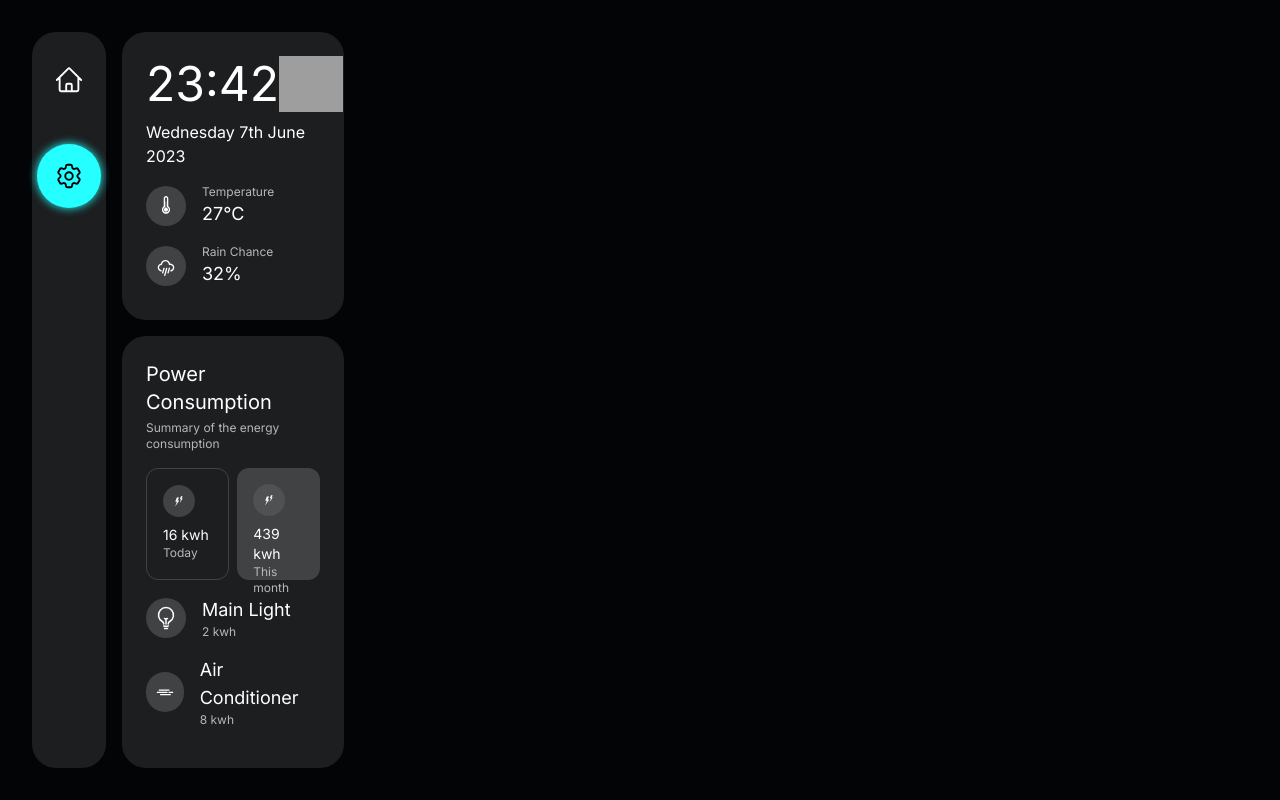
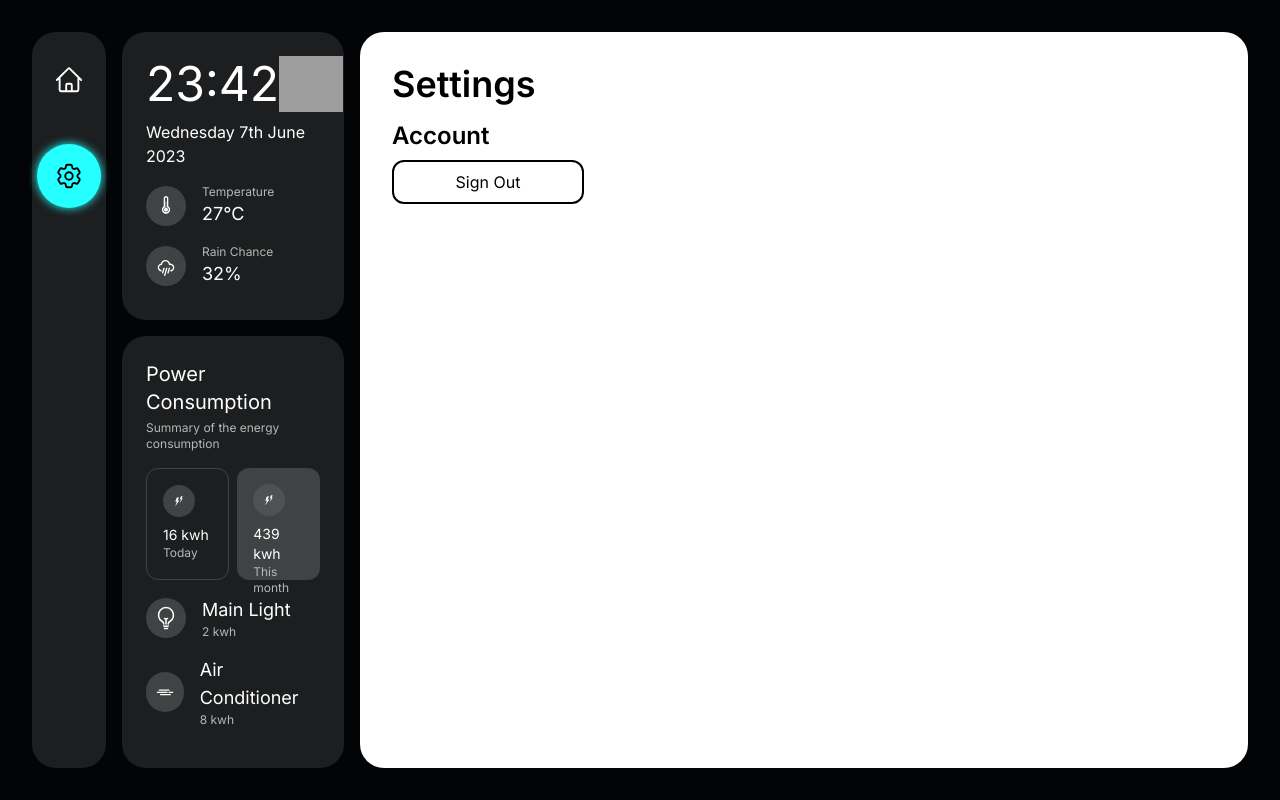
Before and after one commit to ManupaDev/smart-home-ui, a React (Vite) app: page /settings in a window 1280 px wide. Built offline with nearby package versions, Linux system fonts and the light colour scheme; no server answers; sample sign-in values are in the browser's storage; grey boxes are pictures that could not be loaded; what prettier-plugin-tailwindcss would draw is missing.

Commit message:
feat: basic auth scaffold

```diff
--- a/package.json
+++ b/package.json
@@ -12,6 +12,7 @@
     "@heroicons/react": "^2.0.18",
     "clsx": "^1.2.1",
     "dayjs": "^1.11.8",
+    "firebase": "^9.22.2",
     "react": "^18.2.0",
     "react-dom": "^18.2.0",
     "react-icons": "^4.9.0",
--- /dev/null
+++ b/src/contexts/user-context.tsx
@@ -0,0 +1,4 @@
+import { createContext } from "react";
+
+const UserContext = createContext(null);
+export default UserContext;
--- /dev/null
+++ b/src/firebase/auth.ts
@@ -0,0 +1,48 @@
+import { app } from "./init";
+import {
+  getAuth,
+  signInWithPopup,
+  GoogleAuthProvider,
+  signOut,
+  Auth,
+  User,
+} from "firebase/auth";
+
+const auth = getAuth(app);
+const provider = new GoogleAuthProvider();
+
+export const getCurrentUser = async () => {
+  const promisifiedOnAuthStateChanged = (auth: Auth):Promise<User | null> => {
+    return new Promise((resolve, reject) => {
+      auth.onAuthStateChanged((user) => {
+        if (user) {
+          resolve(user);
+        } else {
+          resolve(null);
+        }
+      });
+    });
+  };
+
+  const user = await promisifiedOnAuthStateChanged(auth);
+  return user;
+};
+
+export const signUpUser = async () => {
+  try {
+    const result = await signInWithPopup(auth, provider);
+    return result;
+  } catch (error) {
+    console.log("auth cancelled");
+  }
+};
+
+export const signOutUser = () => {
+  signOut(auth)
+    .then(() => {
+      // Sign-out successful.
+    })
+    .catch((error) => {
+      // An error happened.
+    });
+};
--- /dev/null
+++ b/src/firebase/init.ts
@@ -0,0 +1,17 @@
+// Import the functions you need from the SDKs you need
+import { initializeApp } from "firebase/app";
+// TODO: Add SDKs for Firebase products that you want to use
+// https://firebase.google.com/docs/web/setup#available-libraries
+
+// Your web app's Firebase configuration
+const firebaseConfig = {
+  apiKey: "AIzaSyAS88a53Cfvhj1O9tDKgu-Q1QTNEn9MuEM",
+  authDomain: "stemlink-ee4e7.firebaseapp.com",
+  projectId: "stemlink-ee4e7",
+  storageBucket: "stemlink-ee4e7.appspot.com",
+  messagingSenderId: "196519511175",
+  appId: "1:196519511175:web:0847edbfc9a32cf3332422"
+};
+
+// Initialize Firebase
+export const app = initializeApp(firebaseConfig);
--- a/src/main.tsx
+++ b/src/main.tsx
@@ -3,7 +3,9 @@ import ReactDOM from "react-dom/client";
 import RootLayout from "./pages/layout";
 import HomePage from "./pages/home/page";
 import SettingsPage from "./pages/settings/page";
+import SignInPage from "./pages/auth/sign-in/page";
 import "./index.css";
+import UserContext from "./contexts/user-context";
 
 import {
   createBrowserRouter,
@@ -25,6 +27,10 @@ const router = createBrowserRouter([
       },
     ],
   },
+  {
+    path: "/auth/sign-in",
+    element: <SignInPage />,
+  },
 ]);
 
 ReactDOM.createRoot(document.getElementById("root") as HTMLElement).render(
--- /dev/null
+++ b/src/pages/auth/sign-in/page.tsx
@@ -0,0 +1,38 @@
+import { useNavigate } from "react-router-dom";
+import { signUpUser } from "../../../firebase/auth";
+
+function SignInPage() {
+
+  const navigate = useNavigate();
+
+  const handleSignIn  = async () =>{
+    const result = await signUpUser();
+    if (result?.user) {
+      navigate("/home")
+    }
+  }
+
+  return (
+    <div className="flex min-h-screen items-center justify-center bg-midnight-black">
+      <div className="flex h-96 w-96 flex-col items-center justify-center gap-y-8  rounded-3xl border-black bg-glass_grey p-8">
+        <h1 className="text-4xl font-bold  text-white">SMART HOME UI</h1>
+        <button
+          type="button"
+          onClick={handleSignIn}
+          className="flex items-center gap-x-4 rounded-2xl border border-white bg-white px-6 py-2"
+        >
+          <img
+            src="https://img.icons8.com/color/48/google-logo.png"
+            alt=""
+            className="block h-6 w-6"
+          />
+          <span className="block text-xl font-semibold text-black">
+            Sign In With Google
+          </span>
+        </button>
+      </div>
+    </div>
+  );
+}
+
+export default SignInPage;
--- a/src/pages/layout.tsx
+++ b/src/pages/layout.tsx
@@ -1,9 +1,35 @@
 import { PowerWidget } from "./components/power-widget";
 import { TopWidget } from "./components/top-widget";
 import { Sidebar } from "./components/sidebar";
-import { Outlet } from "react-router-dom";
+import { Outlet, useNavigate } from "react-router-dom";
+import { useEffect, useState } from "react";
+import { getCurrentUser } from "../firebase/auth";
 
 function RootLayout() {
+  const navigate = useNavigate();
+  const [loading, setLoading] = useState(true);
+
+  useEffect(() => {
+    getCurrentUser()
+      .then((user) => {
+        if (!user) {
+          navigate("/auth/sign-in");
+        }
+        setLoading(false);
+      })
+      .catch((error) => {
+        navigate("/auth/sign-in");
+      });
+  }, []);
+
+  if (loading) {
+    return (
+      <div className="flex min-h-screen items-center justify-center bg-midnight-black">
+        <h1 className="text-4xl font-bold  text-white">LOADING...</h1>
+      </div>
+    );
+  }
+
   return (
     <div className="RootLayout grid-cols_1_2_4 grid h-screen gap-x-4 bg-midnight-black px-8 py-8 font-sans">
       <Sidebar />
--- a/src/pages/settings/page.tsx
+++ b/src/pages/settings/page.tsx
@@ -1,5 +1,29 @@
+import { useNavigate } from "react-router-dom";
+import { signOutUser } from "../../firebase/auth";
+
 function SettingsPage() {
-    return ( <div></div> );
+   const navigate = useNavigate();
+    const handleSignOut = async () => {
+    signOutUser();
+    navigate("/auth/sign-in")
+
+  };
+
+  return (
+    <div className="overflow-y-scroll rounded-3xl border-black  bg-white p-8">
+      <h1 className="text-4xl font-semibold text-black">Settings</h1>
+      <div className="mt-4">
+        <h1 className="text-2xl font-semibold text-black">Account</h1>
+        <button
+          type="button"
+          onClick={handleSignOut}
+          className="mt-2 flex w-48 items-center  justify-center gap-x-4 rounded-xl border-2 border-black bg-white px-6 py-2"
+        >
+          Sign Out
+        </button>
+      </div>
+    </div>
+  );
 }
 
 export default SettingsPage;
```
Also changed, not shown: 1 other file (tests, documents, lock files or other folders).
